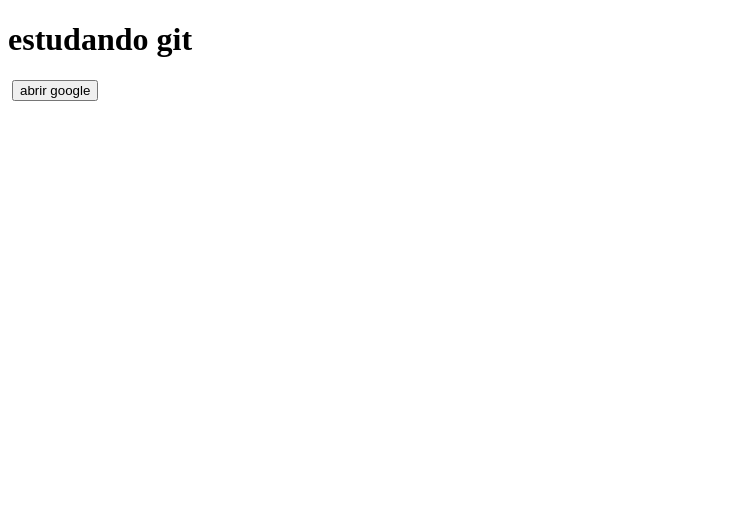
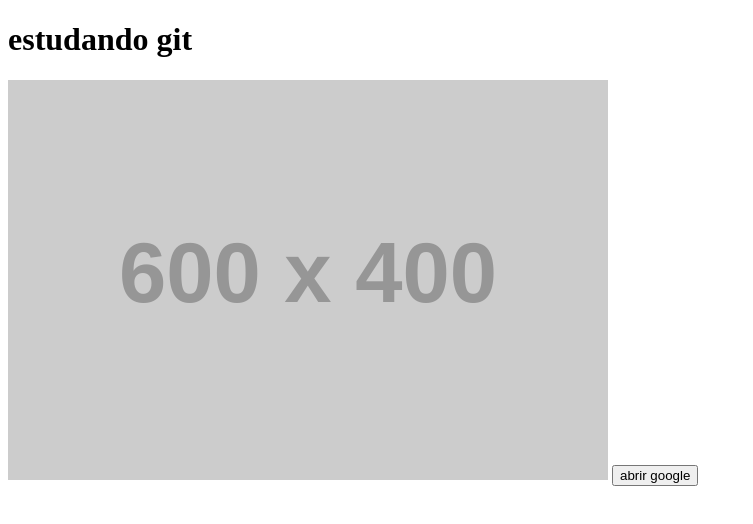
Before and after one commit to ValdirStos/aulaPraticaGit, a plain HTML site: page index.html in a window 1280 px wide. Shown: the whole page, without its empty margins (0-753 px from the left). Drawn offline with Linux system fonts and the light colour scheme; placeholder pictures from the web are drawn by us.

Commit message:
ajuste link da imagem

```diff
--- a/index.html
+++ b/index.html
@@ -7,7 +7,7 @@
 </head>
 <body>
     <h1>estudando git</h1>
-    <img src="logo.png" alt="">
+    <img src="https://placehold.co/600x400" alt="">
     <button> abrir google</button>
 </body>
 </html>
```
